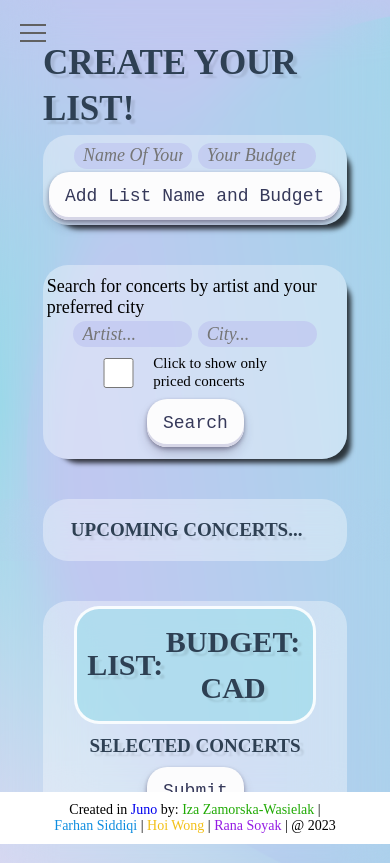
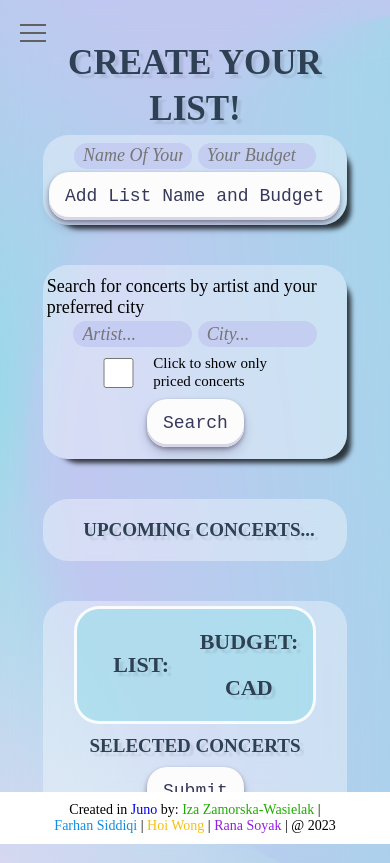
Before and after one commit to RIHFapp/BCM-backup, a React (Create React App) app: page /searchPage in a window 390 px wide. Built offline with nearby package versions, Linux system fonts and the light colour scheme; a web font is replaced by a local one.

Commit message:
fixing moblie layout

```diff
--- a/src/partials/abstracts/_mediaQueries.scss
+++ b/src/partials/abstracts/_mediaQueries.scss
@@ -6,6 +6,12 @@
   // General
   .wrapper {
     width: 80%;
+  }
+  h1,
+  h2,
+  h3{
+    width: 100%;
+    text-align: center;
   }
   //home page p1
   .home{
@@ -32,12 +38,7 @@
       h3{
         width: 60%;
       }
-  h1,
-  h2,
-  h3{
-    width: 100%;
-    text-align: center;
-  }
+
 
   .listOfTheListsContainer{
     margin-top: 100px;
@@ -86,6 +87,11 @@
         text-align: start;
       }
     }
+}
+.userBudgetInfo{
+  h2{
+    font-size: 2.2rem;
+  }
 }
   .listOfTheListsContainer {
     .fairBaseList {
```
